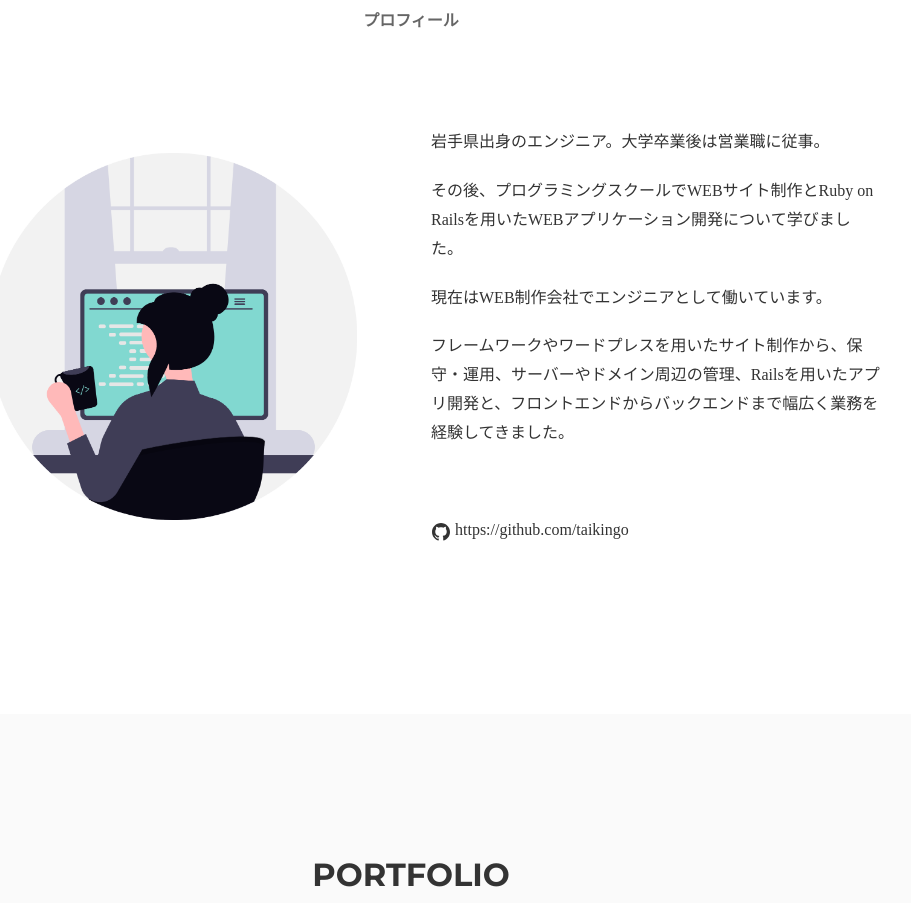
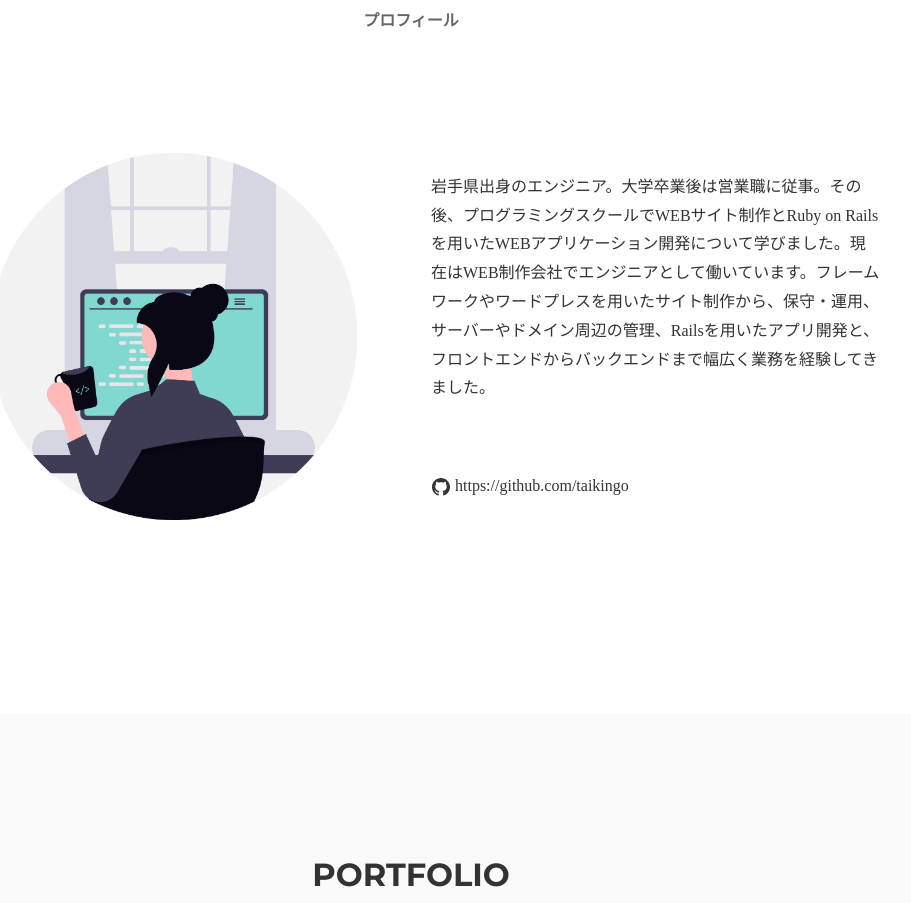
Before and after one commit to taikingo/tklabo, a plain HTML site: page index.html in a window 1280 px wide. Shown: the part 1065-1968 px from the top of the page, without its empty margins (229-1140 px from the left). Drawn offline with Linux system fonts and the light colour scheme.

Commit message:
文言の修正

```diff
--- a/index.html
+++ b/index.html
@@ -85,17 +85,8 @@
         <div class="uk-width-1-1 uk-width-1-2@m">
           <div class="uk-flex uk-flex-middle uk-flex-left" uk-scrollspy="cls: uk-animation-slide-right; repeat: true">
             <div class="uk-width-large">
-              <p class="uk-text-left">
-                岩手県出身のエンジニア。大学卒業後は営業職に従事。
-              </p>
-              <p class="uk-text-left">
-                その後、プログラミングスクールでWEBサイト制作とRuby on Railsを用いたWEBアプリケーション開発について学びました。
-              </p>
-              <p class="uk-text-left">
-                現在はWEB制作会社でエンジニアとして働いています。
-              </p>
-              <p class="uk-text-left">
-                フレームワークやワードプレスを用いたサイト制作から、保守・運用、サーバーやドメイン周辺の管理、Railsを用いたアプリ開発と、フロントエンドからバックエンドまで幅広く業務を経験してきました。
+              <p class="uk-text-left@m uk-text-center">
+                岩手県出身のエンジニア。大学卒業後は営業職に従事。その後、プログラミングスクールでWEBサイト制作とRuby on Railsを用いたWEBアプリケーション開発について学びました。現在はWEB制作会社でエンジニアとして働いています。フレームワークやワードプレスを用いたサイト制作から、保守・運用、サーバーやドメイン周辺の管理、Railsを用いたアプリ開発と、フロントエンドからバックエンドまで幅広く業務を経験してきました。
               </p>
               <br>
               <p><span uk-icon="icon: github"></span> <a href="https://github.com/taikingo" target="_blank"
@@ -208,9 +199,9 @@
         <button class="uk-modal-close-default" type="button" uk-close></button>
         <div class="uk-grid-match" uk-grid>
           <div class="uk-width-1-2@m">
-            <p class="subheader uk-text-large uk-text-center">X風アプリ</p>
+            <p class="subheader uk-text-large uk-text-center">MINI BLOG</p>
             <p>
-              X(twitter)風アプリを目指して作りました。最初に作ったBlogAppからはさらにユーザーをフォローしたりいいねしたりできる機能を追加し、タイムラインではフォローしたユーザーの投稿のみが見れるよう改善しました。ユーザーフォロー機能の実装においては特に中間テーブルの作成など、よりDBのリレーションについて理解を深めることができました。RenderとNeonを用いてデプロイしています。
+              X(twitter)風アプリを目指して作りました。最初に作ったBlogAppからはさらにユーザーをフォローしたりいいねしたりできる機能を追加し、タイムラインではフォローしたユーザーの投稿のみが見れるよう改善しました。ユーザーフォロー機能の実装においては特に中間テーブルの作成など、よりDBのリレーションについて理解を深めることができました。RenderとNeonを用いて公開しています。
             </p>
             <p>開発環境など : Ruby, Rails, scss, bootstrap, node.js, haml, SQLite(開発), PostgreSQL(本番), Render, Neon</p>
             <p><span uk-icon="icon: github"></span> <a href="https://github.com/taikingo/miniblog" target="_blank"
```
